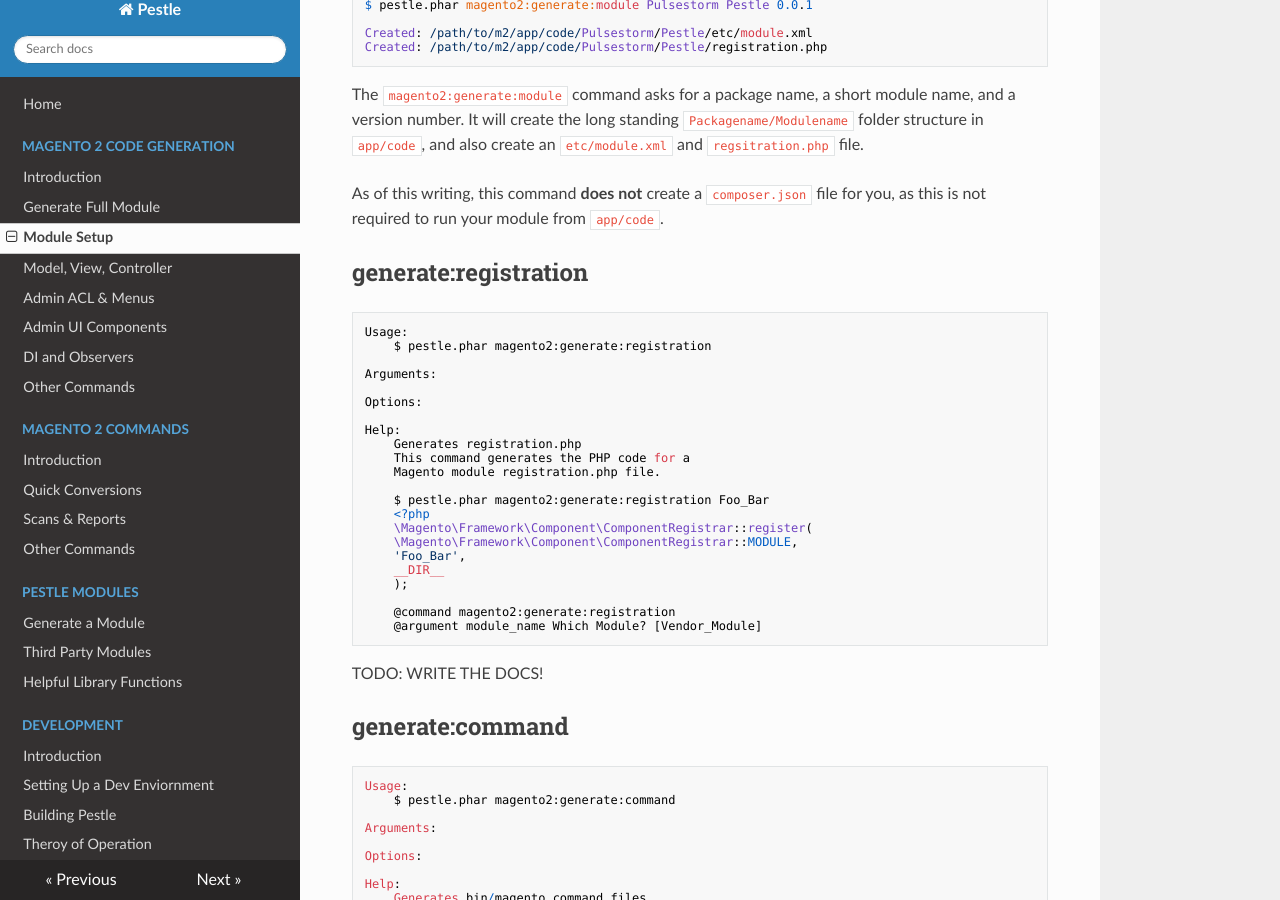
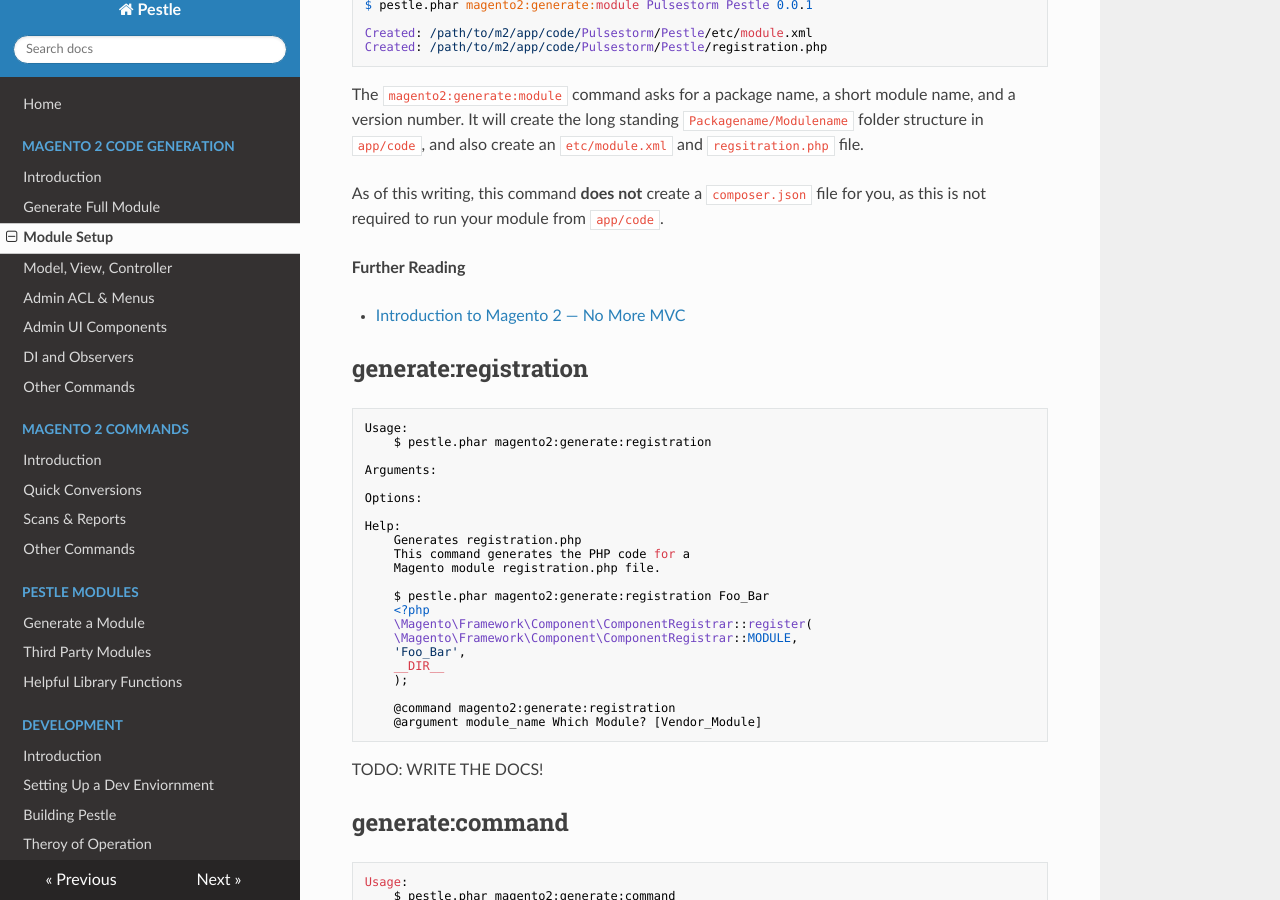
Before and after one commit to astorm/pestle, an MkDocs documentation site: the page built from docs/module2-module-setup.md, in a window 1280 px wide and 900 px high, scrolled down 798 px. Built offline with MkDocs 1.6.1, drawn with Linux system fonts in a browser that asks for light colours; nearby versions of some CDN libraries.

Commit message:
adding further reading.

```diff
--- a/docs/module2-module-setup.md
+++ b/docs/module2-module-setup.md
@@ -41,6 +41,10 @@ The `magento2:generate:module` command is the first you'll run when creating a n
 The `magento2:generate:module` command asks for a package name, a short module name, and a version number.  It will create the long standing `Packagename/Modulename` folder structure in `app/code`, and also create an `etc/module.xml` and `regsitration.php` file.
 
 As of this writing, this command **does not** create a `composer.json` file for you, as this is not required to run your module from `app/code`.
+
+**Further Reading**
+
+-  [Introduction to Magento 2 — No More MVC](https://alanstorm.com/magento_2_mvvm_mvc/)
 
 ## generate:registration
 
```
